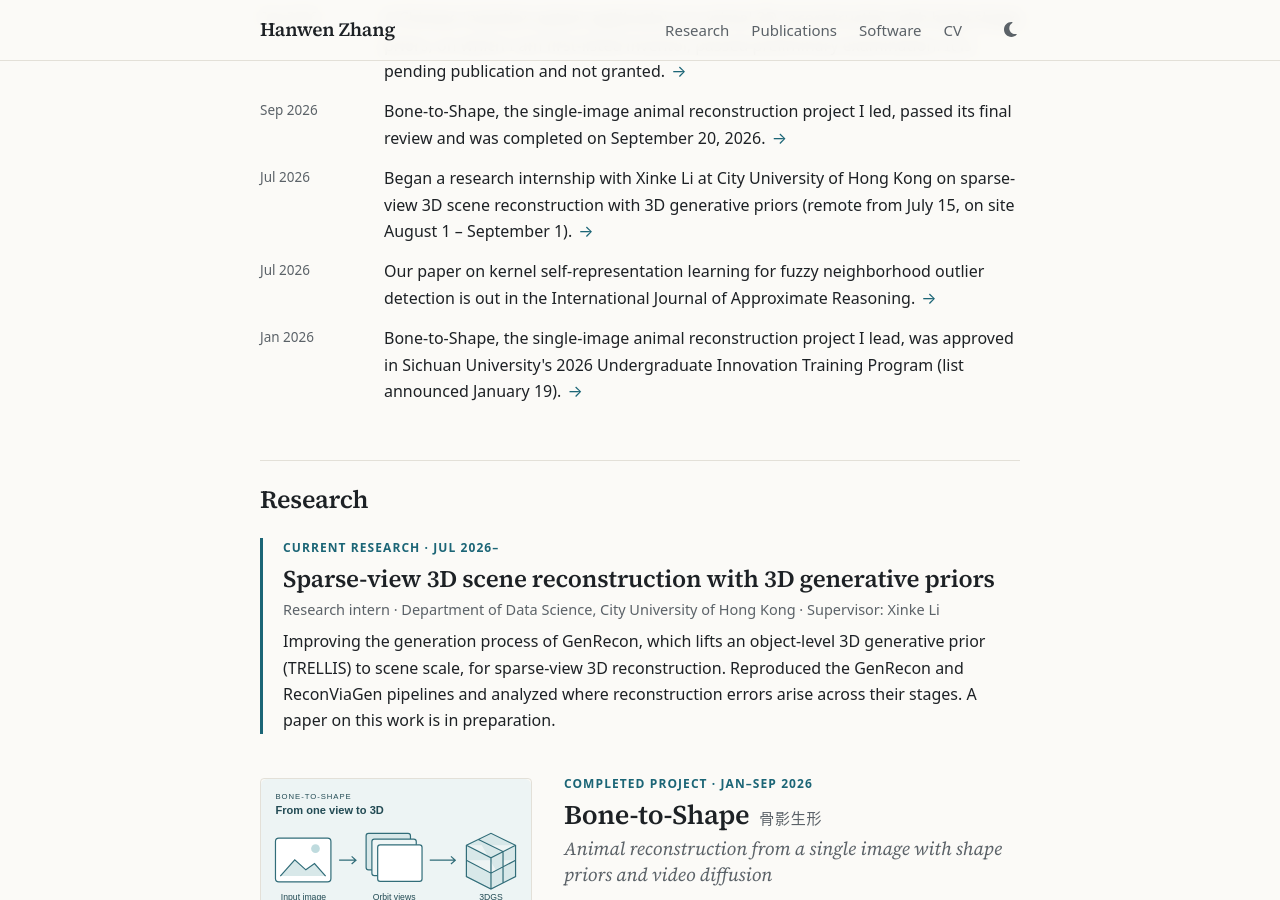
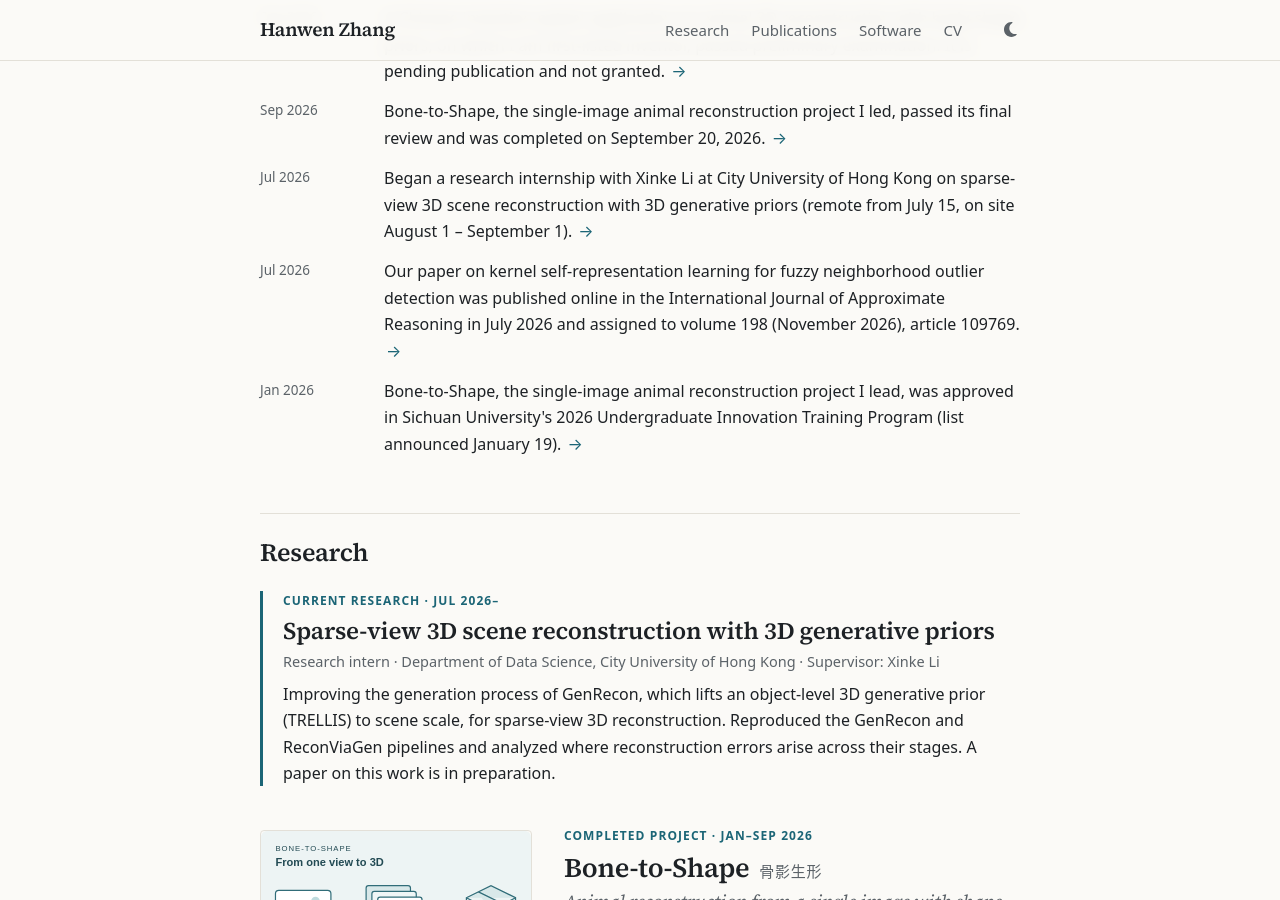
Before and after one commit to hwzhangcs/hwzhangcs.github.io, a Jekyll site: the page built from _pages/about.md, in a window 1280 px wide and 900 px high, scrolled down 1013 px. Built offline with Jekyll 4.4.1, drawn with Linux system fonts in a browser that asks for light colours.

Commit message:
Clarify IJAR online publication and issue dates

```diff
--- a/_data/news.yml
+++ b/_data/news.yml
@@ -17,7 +17,8 @@
 - date: 2026-07
   text: >-
     Our paper on kernel self-representation learning for fuzzy neighborhood outlier detection
-    is out in the International Journal of Approximate Reasoning.
+    was published online in the International Journal of Approximate Reasoning in July 2026
+    and assigned to volume 198 (November 2026), article 109769.
   url: https://doi.org/10.1016/j.ijar.2026.109769
 - date: 2026-01
   text: >-
```
